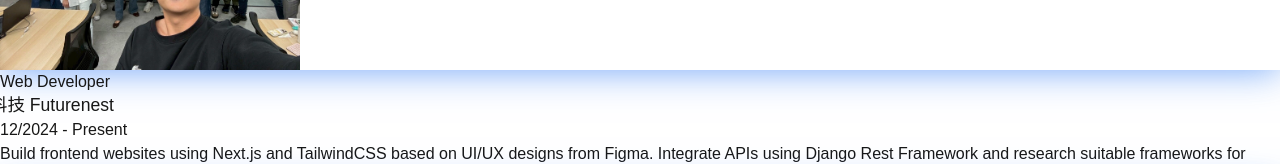
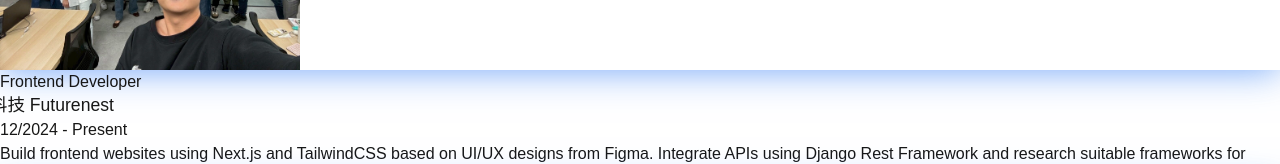
Before and after one commit to lei23lei/profile, a Next.js app: page / in a window 1280 px wide. Shown: the part 645-809 px from the top of the page. Built offline with nearby package versions, Linux system fonts and the light colour scheme.

Commit message:
change resume

```diff
--- a/src/app/page.tsx
+++ b/src/app/page.tsx
@@ -274,7 +274,7 @@ export default function Home() {
           <div className="space-y-4 sm:space-y-6">
             {[
               {
-                title: "Web Developer",
+                title: "Frontend Developer",
                 company: "未來巢科技 Futurenest",
                 period: "12/2024 - Present",
                 description:
```
Also changed, not shown: 1 other file (tests, documents, lock files or other folders).
